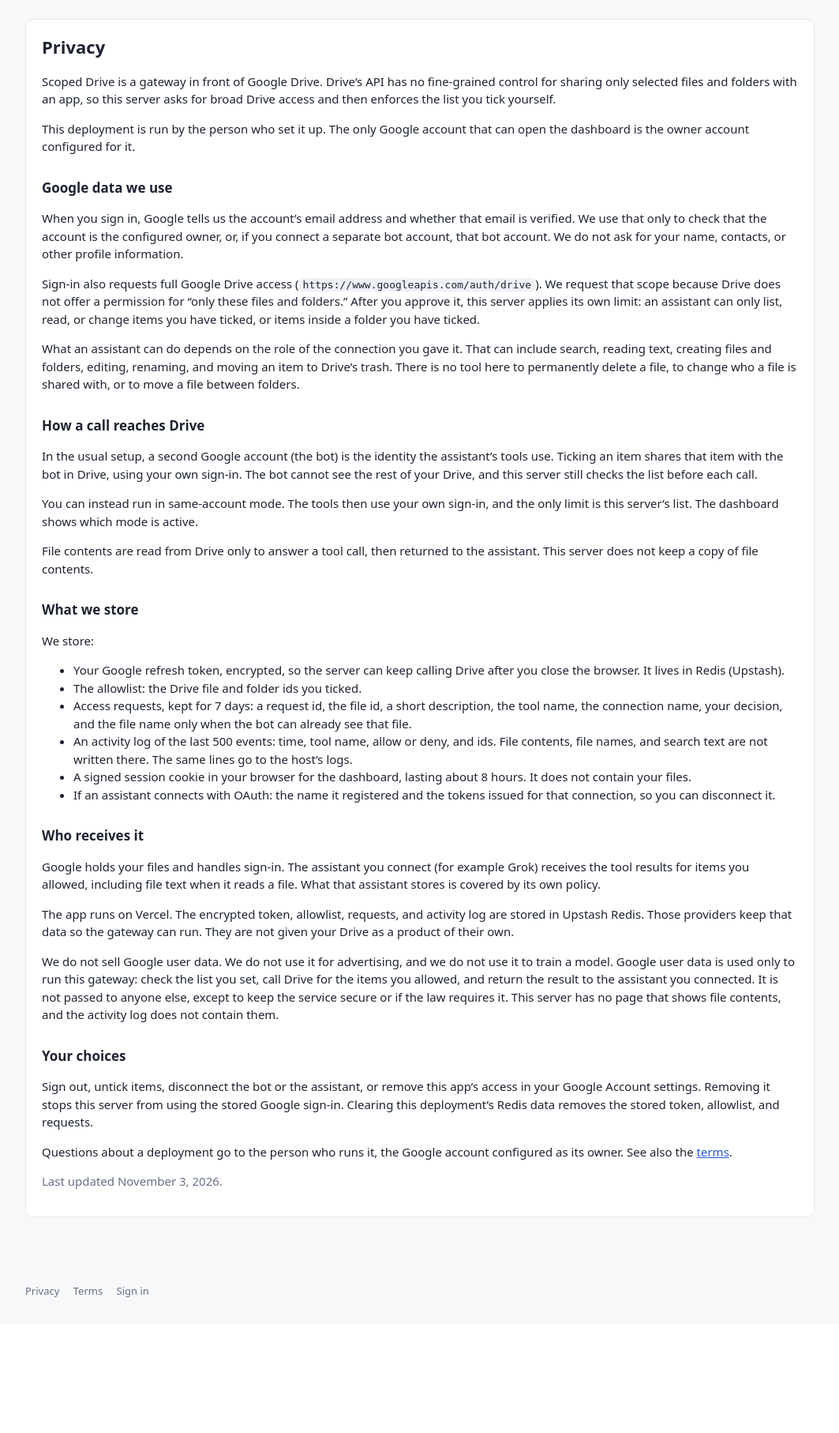
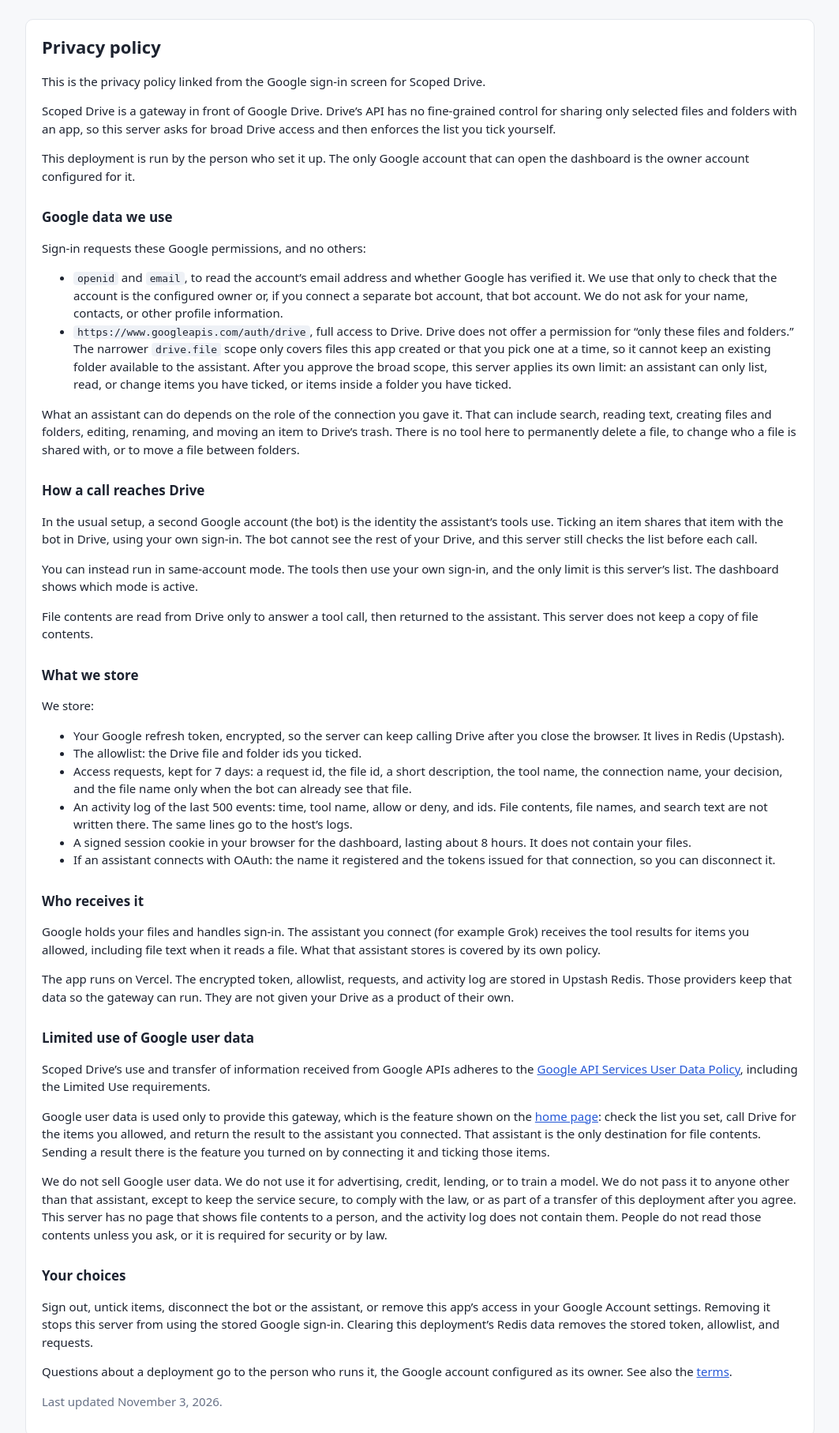
Before and after one commit to parthit/scoped-drive-mcp, a Python web app: template src/scoped_drive_mcp/templates/privacy.html in a window 1280 px wide. Shown: the part 44-1858 px from the top of the page at 79% size, without its empty margins (108-1171 px from the left). Before the commit the page ends 1686 px from the top, so only its background shows below. Run offline with Jinja, Linux system fonts and the light colour scheme; the template is opened without the code that fills it, so the values that code supplies are empty.

Commit message:
Make the public home, terms, and privacy pages match the Google consent screen.
Logged-out visitors now see a home page that describes the Drive gateway and links to the privacy policy and terms. The privacy policy states the requested scopes and the Limited Use limits Google requires for that link.

Co-authored-by: Parthit Patel <parthit@users.noreply.github.com>

```diff
--- a/src/scoped_drive_mcp/templates/privacy.html
+++ b/src/scoped_drive_mcp/templates/privacy.html
@@ -2,7 +2,8 @@
 {% block title %}Privacy{% endblock %}
 {% block content %}
 <div class="card">
-  <h1>Privacy</h1>
+  <h1>Privacy policy</h1>
+  <p>This is the privacy policy linked from the Google sign-in screen for Scoped Drive.</p>
   <p>Scoped Drive is a gateway in front of Google Drive. Drive’s API has no fine-grained
      control for sharing only selected files and folders with an app, so this server asks
      for broad Drive access and then enforces the list you tick yourself.</p>
@@ -10,15 +11,20 @@
      open the dashboard is the owner account configured for it.</p>
 
   <h2>Google data we use</h2>
-  <p>When you sign in, Google tells us the account’s email address and whether that email
-     is verified. We use that only to check that the account is the configured owner, or,
-     if you connect a separate bot account, that bot account. We do not ask for your name,
-     contacts, or other profile information.</p>
-  <p>Sign-in also requests full Google Drive access
-     (<code>https://www.googleapis.com/auth/drive</code>). We request that scope because
-     Drive does not offer a permission for “only these files and folders.” After you
-     approve it, this server applies its own limit: an assistant can only list, read, or
-     change items you have ticked, or items inside a folder you have ticked.</p>
+  <p>Sign-in requests these Google permissions, and no others:</p>
+  <ul>
+    <li><code>openid</code> and <code>email</code>, to read the account’s email address and
+        whether Google has verified it. We use that only to check that the account is the
+        configured owner or, if you connect a separate bot account, that bot account.
+        We do not ask for your name, contacts, or other profile information.</li>
+    <li><code>https://www.googleapis.com/auth/drive</code>, full access to Drive. Drive
+        does not offer a permission for “only these files and folders.” The narrower
+        <code>drive.file</code> scope only covers files this app created or that you pick
+        one at a time, so it cannot keep an existing folder available to the assistant.
+        After you approve the broad scope, this server applies its own limit: an assistant
+        can only list, read, or change items you have ticked, or items inside a folder you
+        have ticked.</li>
+  </ul>
   <p>What an assistant can do depends on the role of the connection you gave it. That can
      include search, reading text, creating files and folders, editing, renaming, and
      moving an item to Drive’s trash. There is no tool here to permanently delete a file,
@@ -59,12 +65,21 @@
   <p>The app runs on Vercel. The encrypted token, allowlist, requests, and activity log
      are stored in Upstash Redis. Those providers keep that data so the gateway can run.
      They are not given your Drive as a product of their own.</p>
-  <p>We do not sell Google user data. We do not use it for advertising, and we do not use
-     it to train a model. Google user data is used only to run this gateway: check the
-     list you set, call Drive for the items you allowed, and return the result to the
-     assistant you connected. It is not passed to anyone else, except to keep the
-     service secure or if the law requires it. This server has no page that shows file
-     contents, and the activity log does not contain them.</p>
+  <h2>Limited use of Google user data</h2>
+  <p>Scoped Drive’s use and transfer of information received from Google APIs adheres to
+     the <a href="https://developers.google.com/terms/api-services-user-data-policy">Google
+     API Services User Data Policy</a>, including the Limited Use requirements.</p>
+  <p>Google user data is used only to provide this gateway, which is the feature shown on
+     the <a href="/">home page</a>: check the list you set, call Drive for the items you
+     allowed, and return the result to the assistant you connected. That assistant is the
+     only destination for file contents. Sending a result there is the feature you turned
+     on by connecting it and ticking those items.</p>
+  <p>We do not sell Google user data. We do not use it for advertising, credit, lending,
+     or to train a model. We do not pass it to anyone other than that assistant, except
+     to keep the service secure, to comply with the law, or as part of a transfer of this
+     deployment after you agree. This server has no page that shows file contents to a
+     person, and the activity log does not contain them. People do not read those contents
+     unless you ask, or it is required for security or by law.</p>
 
   <h2>Your choices</h2>
   <p>Sign out, untick items, disconnect the bot or the assistant, or remove this app’s
--- a/src/scoped_drive_mcp/templates/terms.html
+++ b/src/scoped_drive_mcp/templates/terms.html
@@ -2,7 +2,8 @@
 {% block title %}Terms{% endblock %}
 {% block content %}
 <div class="card">
-  <h1>Terms</h1>
+  <h1>Terms of service</h1>
+  <p>These are the terms linked from the Google sign-in screen for Scoped Drive.</p>
   <p>Scoped Drive is a gateway that sits in front of Google Drive.</p>
   <p>Drive’s API does not give an app a fine-grained way to share only certain files and
      folders. An app that signs in is handed a broad Drive permission: the whole Drive of
```
Also changed, not shown: src/scoped_drive_mcp/dashboard.py (+7 -1 lines), src/scoped_drive_mcp/templates/home.html (added, +18 -0 lines), tests/test_dashboard.py (+19 -7 lines), tests/test_mcp_oauth.py (+1 -1 lines).
